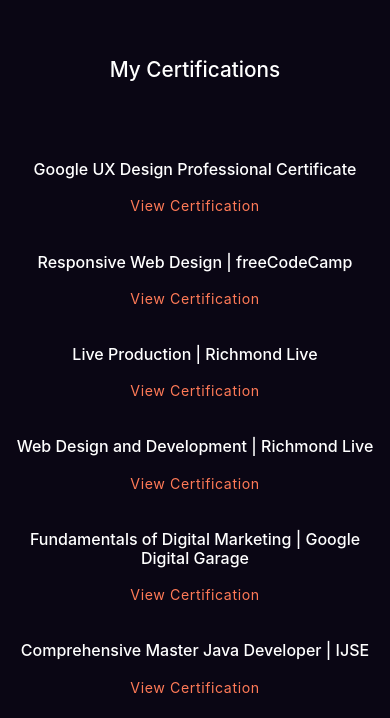
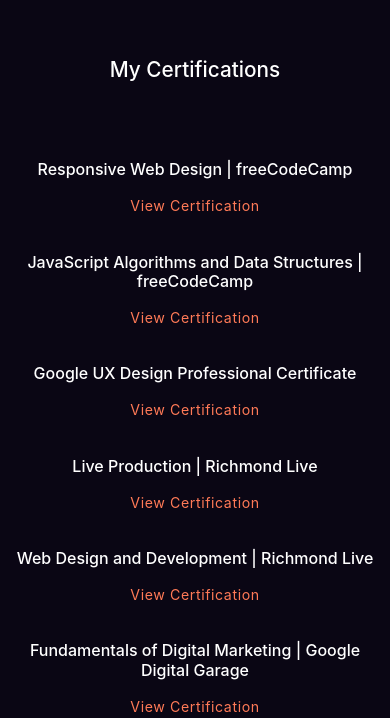
Before and after one commit to LinukaAr/linukaarambawela.github.io, a plain HTML site: page index.html in a window 390 px wide. Shown: the part 7956-8674 px from the top of the page. Drawn offline with Linux system fonts and the light colour scheme.

Commit message:
new certificate

```diff
--- a/index.html
+++ b/index.html
@@ -33,6 +33,9 @@
                     </li>
                     <li class="nav-item">
                         <a class="nav-link" href="#service">Skils</a>
+                    </li>
+                    <li class="nav-item">
+                        <a class="nav-link" href="#certifications">Certifications</a>
                     </li>
                     <li class="nav-item">
                         <a class="nav-link" href="#portfolio">Portfolio</a>
@@ -305,7 +308,7 @@
             </div>
         </div>
     </section>
-        <section class="section">
+        <section class="section" id="certifications">
             <div class="container text-center">
                 <h6 class="subtitle"></h6>
                 <h6 class="section-title mt-5 mb-4">My Certifications</h6>
@@ -313,12 +316,16 @@
 
                 <div class="row text-center">
                     <div class="col-sm-6 mb-4">
+                        <h6 class="mb-3">Responsive Web Design | freeCodeCamp</h6>
+                        <p><a href="https://freecodecamp.org/certification/fccccd656dd-fffc-4c38-a6bf-6c93ce09e265/responsive-web-design" target="_blank">View Certification</a></p>
+                    </div>
+                    <div class="col-sm-6 mb-4">
+                        <h6 class="mb-3">JavaScript Algorithms and Data Structures | freeCodeCamp</h6>
+                        <p><a href="https://www.freecodecamp.org/certification/fccccd656dd-fffc-4c38-a6bf-6c93ce09e265/javascript-algorithms-and-data-structures" target="_blank">View Certification</a></p>
+                    </div>
+                    <div class="col-sm-6 mb-4">
                         <h6 class="mb-3 ">Google UX Design Professional Certificate</h6>
                         <p><a href="https://coursera.org/share/1cb80b1ecdb0bca02c767bb7b1ba7293" target="_blank">View Certification</a></p>
-                    </div>
-                    <div class="col-sm-6 mb-4">
-                        <h6 class="mb-3">Responsive Web Design | freeCodeCamp</h6>
-                        <p><a href="https://freecodecamp.org/certification/fccccd656dd-fffc-4c38-a6bf-6c93ce09e265/responsive-web-design" target="_blank">View Certification</a></p>
                     </div>
                     <div class="col-sm-6 mb-4">
                         <h6 class="mb-3">Live Production | Richmond Live</h6>
```
